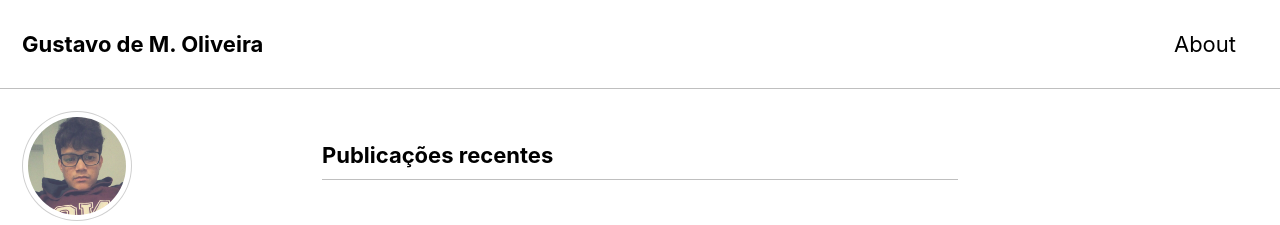
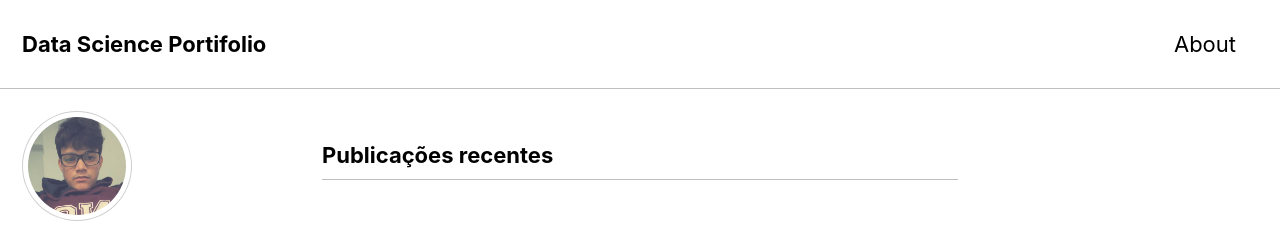
Before and after one commit to gstw7/gstw7.github.io, a Jekyll site: the page built from index.html, in a window 1280 px wide and 900 px high. Shown: the top 225 px of the window. Built offline with Jekyll 4.4.1, drawn with Linux system fonts in a browser that asks for light colours; cached includes are drawn as plain includes; nearby versions of some CDN libraries; the list of posts is cut into pages by our own code.

Commit message:
Nome da home

```diff
--- a/_config.yml
+++ b/_config.yml
@@ -16,7 +16,7 @@ minimal_mistakes_skin    : "contrast" # "air", "aqua", "contrast", "dark", "dirt
 
 # Site Settings
 locale                   : "pt-BR"
-title                    : "Gustavo de M. Oliveira"
+title                    : "Data Science Portifolio"
 title_separator          : "-"
 subtitle                 : # site tagline that appears below site title in masthead
 name                     : "Gustavo de M. Oliveira"
```
